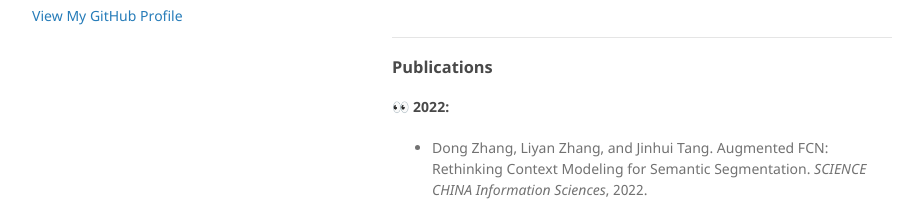
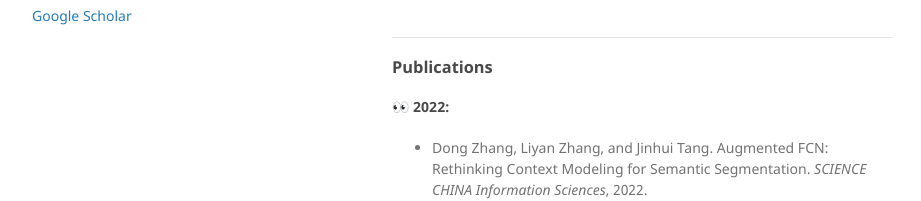
Before and after one commit to ZHANGDONG-NJUST/zhangdong-njust.github.io, a Jekyll site: the page built from index.md, in a window 1280 px wide. Shown: the part 331-532 px from the top of the page, without its empty margins (178-1099 px from the left). Built offline with Jekyll 4.4.1, drawn with Linux system fonts in a browser that asks for light colours; the repository's description, which GitHub fills in, is left out; our own code applies the rules of GitHub Pages for plain Markdown files.

Commit message:
Update default.html

```diff
--- a/_layouts/default.html
+++ b/_layouts/default.html
@@ -22,12 +22,8 @@
 
         <p>{{ site.description | default: site.github.project_tagline }}</p>
 
-        {% if site.github.is_project_page %}
-        <p class="view"><a href="{{ site.github.repository_url }}">View the Project on GitHub <small>{{ site.github.repository_nwo }}</small></a></p>
-        {% endif %}
-
         {% if site.github.is_user_page %}
-        <p class="view"><a href="{{ site.github.owner_url }}">View My GitHub Profile</a></p>
+        <p class="view"><a href="https://scholar.google.com/citations?user=zxVy7sIAAAAJ&hl=zh-CN">Google Scholar</a></p>
         {% endif %}
 
         {% if site.show_downloads %}
```
